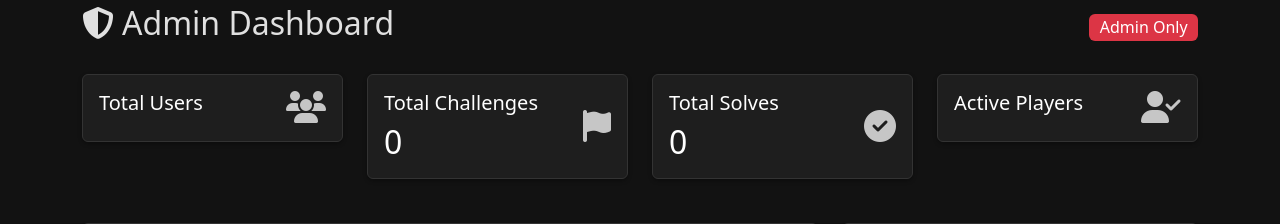
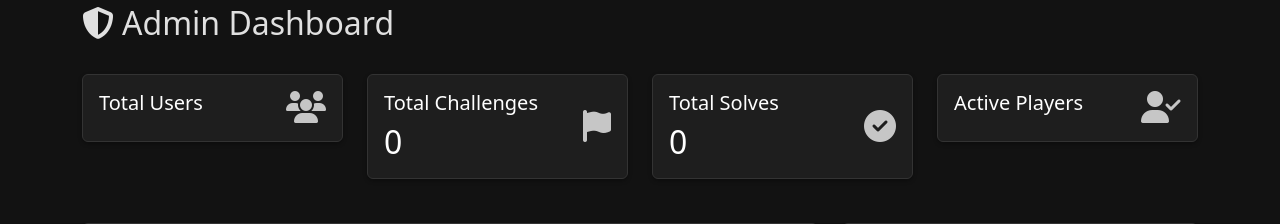
Before and after one commit to H4R335HR/midnight-ctf, a Flask app: template templates/admin.html in a window 1280 px wide. Shown: the part 56-280 px from the top of the page. Run offline with Flask 3, Linux system fonts and the light colour scheme; the template is opened without the code that fills it, so the values that code supplies are empty; parts of the project's set-up code (start-up, migrations or seed data) failed here and were passed over; some libraries are stand-ins or nearby versions.

Commit message:
Removed admin only button

```diff
--- a/templates/admin.html
+++ b/templates/admin.html
@@ -3,7 +3,6 @@
 {% block content %}
 <div class="d-flex justify-content-between align-items-center mb-4">
     <h2><i class="fas fa-shield-alt me-2"></i>Admin Dashboard</h2>
-    <span class="badge bg-danger fs-6">Admin Only</span>
 </div>
 
 <!-- Overview Stats Cards -->
```
